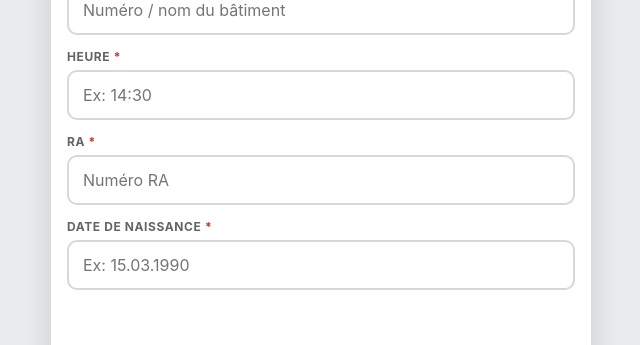
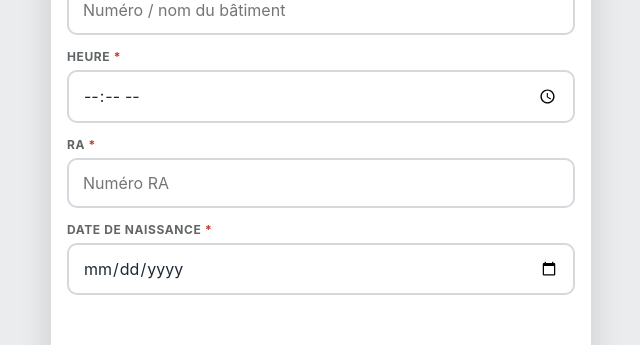
Before and after one commit to MalekAjami/RedFlag-ORS, a plain HTML site: page index.html in a window 1280 px wide. Shown: the part 256-601 px from the top of the page, without its empty margins (319-959 px from the left). Drawn offline with Linux system fonts and the light colour scheme.

Commit message:
Change input types for time and date fields

```diff
--- a/index.html
+++ b/index.html
@@ -567,7 +567,7 @@ body {
 
       <div class="form-group">
         <label class="form-label">Heure <span class="req">*</span></label>
-        <input type="text" id="f_heure" class="form-input" placeholder="Ex: 14:30" inputmode="numeric">
+        <input type="time" id="f_heure" class="form-input">
         <div class="err-msg" id="e_heure">Ce champ est obligatoire</div>
       </div>
 
@@ -579,7 +579,7 @@ body {
 
       <div class="form-group">
         <label class="form-label">Date de naissance <span class="req">*</span></label>
-        <input type="text" id="f_ddn" class="form-input" placeholder="Ex: 15.03.1990" inputmode="numeric">
+        <input type="date" id="f_ddn" class="form-input">
         <div class="err-msg" id="e_ddn">Ce champ est obligatoire</div>
       </div>
     </div>
```
